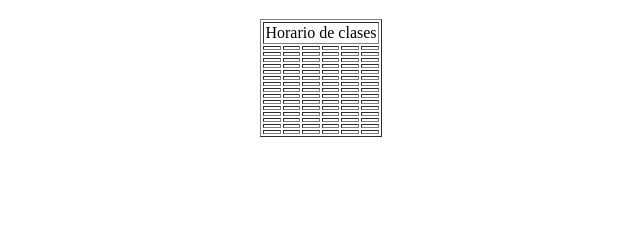
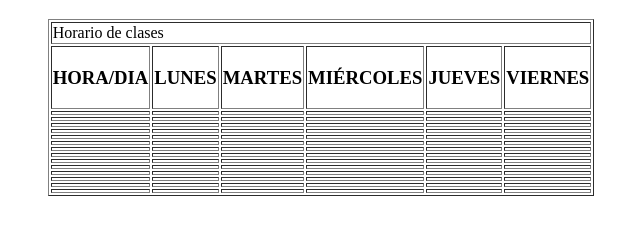
Before and after one commit to JenaroHdz/JenaroHdz.github.io, a plain HTML site: page practica_3_tablas_avanzadas.html in a window 1280 px wide. Shown: the part 61-296 px from the top of the page, without its empty margins (319-959 px from the left). Drawn offline with Linux system fonts and the light colour scheme.

Commit message:
hora-dia

```diff
--- a/practica_3_tablas_avanzadas.html
+++ b/practica_3_tablas_avanzadas.html
@@ -14,12 +14,12 @@
 
         </tr>
         <tr>
-            <td></td>
-            <td></td>
-            <td></td>
-            <td></td>
-            <td></td>
-            <td></td>
+            <td><h3><strong>HORA/DIA</strong></h3></td>
+            <td><h3><strong>LUNES</strong></h3></td>
+            <td><h3><strong>MARTES</strong></h3></td>
+            <td><h3><strong>MI&Eacute;RCOLES</strong></h3></td>
+            <td><h3><strong>JUEVES</strong></h3></td>
+            <td><h3><strong>VIERNES</strong></h3></td>
         </tr>
         <tr>
             <td></td>
```
